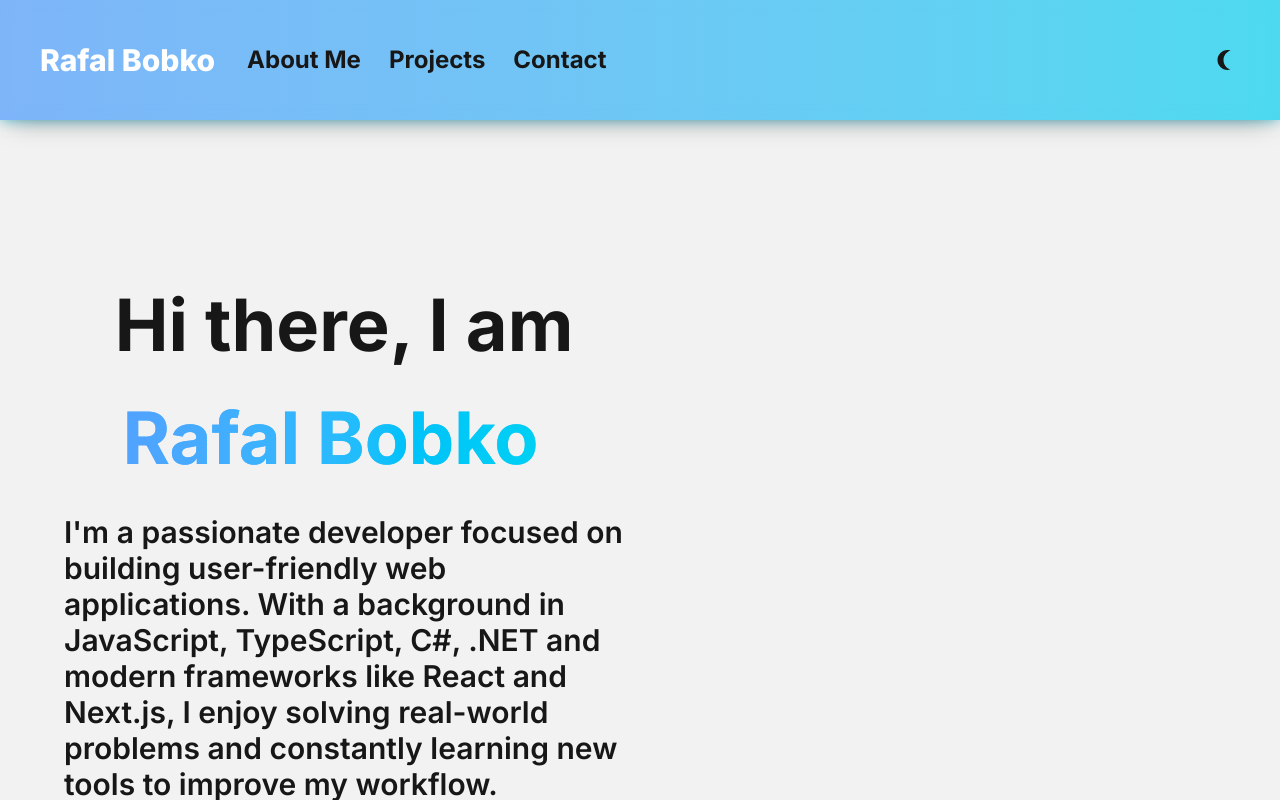
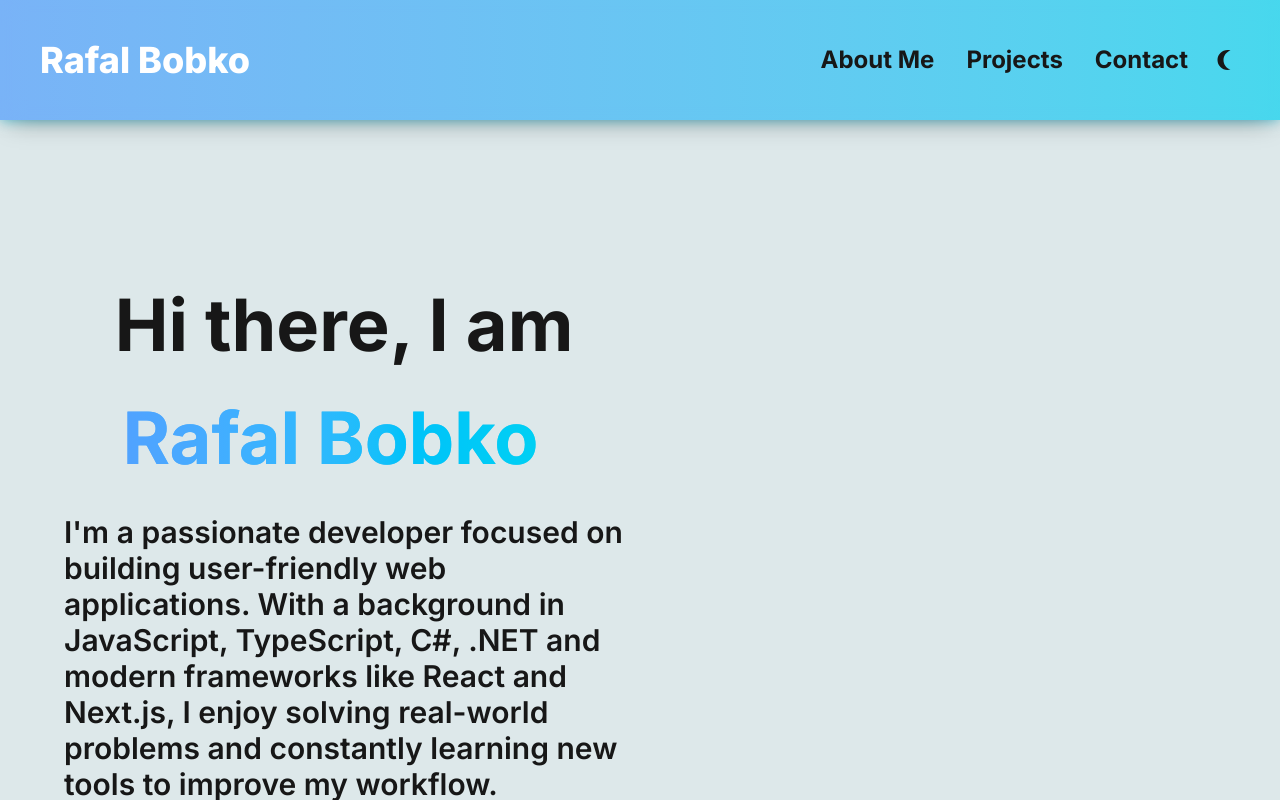
Before and after one commit to sabaudianin/portfoliodev, a Next.js app: page / in a window 1280 px wide. Both pictures are taken after a click on the button "Switch to light mode". Shown: the top 800 px of the page. Built offline with nearby package versions, Linux system fonts and the light colour scheme; no server answers; a web font is replaced by a local one.

Commit message:
styled,a11y navigation

```diff
--- a/src/components/ThemeToggle/ThemeToggle.tsx
+++ b/src/components/ThemeToggle/ThemeToggle.tsx
@@ -20,12 +20,18 @@ export default function ThemeToggle() {
       aria-pressed={isDark}
       aria-label={label}
       title={label}
-      className="realtive size-12 rounded-md hover:scale-[1.25] inline-flex items-center justify-center transition-transform duration-150 hover:scale-[1.05]focus-visible:outline-none focus-visible:ring-2 focus-visible:ring-white/90 focus-visible:ring-offset-2 focus-visible:ring-offset-cyan-500"
+      className="relative size-12 rounded-md hover:scale-[1.25] inline-flex items-center justify-center transition-transform duration-150 focus-visible:outline-none focus-visible:ring-2 focus-visible:ring-white/90 focus-visible:ring-offset-2 focus-visible:ring-offset-cyan-500 motion-reduce:transform-none"
     >
       {isDark ? (
-        <IoSunnySharp className="text-2xl" />
+        <IoSunnySharp
+          className="text-2xl active:scale-[1.4] transition-transform motion-reduce:active:scale-100"
+          aria-hidden="true"
+        />
       ) : (
-        <MdOutlineNightlightRound className="text-2xl " />
+        <MdOutlineNightlightRound
+          className="text-2xl active:scale-[1.4] transition-transform  motion-reduce:active:scale-100"
+          aria-hidden="true"
+        />
       )}
     </button>
   );
--- a/src/layouts/Header/MenuDesktop/MenuDesktop.tsx
+++ b/src/layouts/Header/MenuDesktop/MenuDesktop.tsx
@@ -8,7 +8,7 @@ export const MenuDesktop = () => {
   const pathname = usePathname();
 
   return (
-    <ul className="flex items-center gap-1 text-2xl">
+    <ul className="w-full flex items-center justify-between gap-2 text-2xl">
       {Links.map((link) => {
         const active =
           pathname === link.url || pathname.startsWith(`${link.url}/`);
@@ -17,8 +17,9 @@ export const MenuDesktop = () => {
             <Link
               href={link.url}
               aria-current={active ? "page" : undefined}
-              className={`inline-flex items-center rounded-md px-3 py-2 font-bold  transition hover:scale-[1.03] hover:text-white  ${
-                active ? "bg-white/15 text-black" : ""
+              aria-label={link.ariaLabel}
+              className={`inline-flex items-center rounded-md px-3 py-2 font-bold  transition hover:scale-[1.03] hover:text-white focus-visible:outline-none focus-visible:ring-1 focus-visible:ring-offset-1 focus-visible:ring-offset-cyan-500 active:bg-[var(--primary-to)]/50 ${
+                active ? "bg-white/15 " : ""
               }`}
             >
               {link.title}
--- a/src/layouts/Header/MenuHamburger/MenuHamburger.tsx
+++ b/src/layouts/Header/MenuHamburger/MenuHamburger.tsx
@@ -2,48 +2,63 @@
 
 import Link from "next/link";
 import { useState } from "react";
+import { usePathname } from "next/navigation";
 import { Links } from "../../../types/navlinks";
 import { CloseIcon } from "@/components/icons/CloseIcon";
 import { MenuIcon } from "@/components/icons/MenuIcon";
 
 export const MenuHamburger: React.FC = () => {
+  const pathname = usePathname();
   const [isOpen, setIsOpen] = useState(false);
-
+  const closeMenu = () => setIsOpen(false);
   const toggleMenu = () => setIsOpen((prev) => !prev);
 
   return (
     <div className="sm:hidden">
       <button
         type="button"
-        className=" z-20 inline-flex items-center justify-center rounded-md p-2 hover:scale-105 font-extrabold"
+        className=" z-20 inline-flex items-center justify-center rounded-md p-2 font-extrabold"
         aria-controls="mobile-menu"
         aria-expanded={isOpen}
-        aria-label="Toggle menu"
+        aria-label={isOpen ? "Close menu" : "Open menu"}
         onClick={toggleMenu}
       >
         <span className="sr-only">{isOpen ? "Close menu" : "Open menu"}</span>
         {isOpen ? <CloseIcon /> : <MenuIcon />}
       </button>
-
+      {isOpen && (
+        <div
+          className="fixed inset-0 h-screen z-10  bg-black/40 animate-fade-in motion-reduce:animate-none"
+          aria-hidden="true"
+          onClick={closeMenu}
+        />
+      )}
       {isOpen && (
         <nav
           id="mobile-menu"
-          className="absolute right-0 top-22 w-1/2 glass shadow-lg transition-opacity duration-200 ease-in-out rounded-xl px-8"
-          role="menu"
+          className="absolute z-20 right-0 top-20 w-1/2 px-8 glass shadow-lg transition-opacity duration-200 ease-in-out rounded-xl  motion-reduce:transition-none"
           aria-label="Mobile navigation"
         >
           <ul className="flex flex-col space-y-1 py-3 text-center text-xl">
-            {Links.map((link) => (
+            {Links.map((link) => {
+              const active =
+                pathname === link.url || pathname.startsWith(`${link.url}/`);
+              return (
                 <li key={link.id}>
                   <Link
                     href={link.url}
-                  className="block whitespace-nowrap px-3 py-2 font-extrabold transition"
-                  onClick={() => setIsOpen(false)}
+                    aria-current={active ? "page" : undefined}
+                    aria-label={link.ariaLabel}
+                    onClick={closeMenu}
+                    className={`inline-flex items-center whitespace-nowrap rounded-md px-3 py-2 font-bold active:bg-[var(--primary-to)]/50 transition motion-reduce:transition-none ${
+                      active ? "bg-white/15 " : ""
+                    }`}
                   >
                     {link.title}
                   </Link>
                 </li>
-            ))}
+              );
+            })}
           </ul>
         </nav>
       )}
--- a/src/layouts/Header/Navbar/Navbar.tsx
+++ b/src/layouts/Header/Navbar/Navbar.tsx
@@ -7,25 +7,26 @@ import ThemeToggle from "../../../components/ThemeToggle/ThemeToggle";
 
 export const Navbar = () => {
   return (
-    <header className="sticky top-0 z-50 shadow-cyan-glow">
+    <header className="sticky top-0 z-40 shadow-cyan-glow">
       <div className="glass relative lg:py-4">
-        {/* Skip link dla dostępności */}
+        {/* Skip link */}
         <a
           href="#main"
           className="sr-only focus:not-sr-only focus:absolute focus:left-4 focus:top-3 focus:rounded-md focus:bg-white/90 focus:px-3 focus:py-2 focus:text-slate-900"
         >
-          Przejdź do treści
+          Skip to Content
         </a>
 
         <nav
-          aria-label="Główna nawigacja"
+          aria-label="Main Navigation"
           className="mx-auto max-w-7xl px-4 py-4 sm:px-6 lg:px-8"
         >
           <div className="flex h-14 items-center justify-between">
-            <div className="flex flex-1 items-center gap-3">
+            <div className="flex flex-1 items-center justify-between gap-3">
               <Link
                 href="/"
-                className="inline-flex items-center rounded-md px-2 text-xl lg:text-3xl font-extrabold text-white focus-visible:outline-none focus-visible:ring-2 focus-visible:ring-white/90 focus-visible:ring-offset-2 focus-visible:ring-offset-cyan-500 animate-fade-in animate-blur-in"
+                aria-label="Main page"
+                className="inline-flex items-center rounded-md px-2 text-xl lg:text-4xl font-extrabold text-white focus-visible:outline-none focus-visible:ring-1 focus-visible:ring-white/90 focus-visible:ring-offset-1    animate-fade-in animate-blur-in active:scale-[1.1] hover:text-white/90 transition"
               >
                 Rafal Bobko
               </Link>
--- a/src/styles/globals.css
+++ b/src/styles/globals.css
@@ -3,7 +3,7 @@
 @import "./animations.css";
 
 :root {
-  --background: #f2f2f2;
+  --background: #dde8ea;
   --foreground: #171717;
   --primary-from: #60a5fa;
   --primary-to: #22d3ee;
@@ -21,7 +21,6 @@ html.dark {
 
 html.dark .glass {
   background: rgba(57, 81, 123, 0.545);
-
   box-shadow: 0 10px 25px -10px rgba(247, 246, 246, 0.35);
 }
 
@@ -93,7 +92,7 @@ body {
 .btn-primary:active {
   transform: translateY(1px);
 }
-.visually-hidden {
+/* .visually-hidden {
   position: absolute !important;
   height: 1px;
   width: 1px;
@@ -103,7 +102,7 @@ body {
   border: 0;
   padding: 0;
   margin: -1px;
-}
+} */
 
 /* Effects UI */
 .glass {
--- a/src/types/navlinks.ts
+++ b/src/types/navlinks.ts
@@ -1,11 +1,12 @@
 export interface NavLink {
   id: number;
   title: string;
-  url: string;
+  url: `/${string}` | `#${string}`;
+  ariaLabel?: string;
 }
 
 export const Links: NavLink[] = [
-  { id: 1, title: "About Me", url: "/about" },
-  { id: 2, title: "Projects", url: "/myProjects" },
-  { id: 3, title: "Contact", url: "/contact" },
+  { id: 1, title: "About Me", url: "/about", ariaLabel: "About Me" },
+  { id: 2, title: "Projects", url: "/my-projects", ariaLabel: "My Projects" },
+  { id: 3, title: "Contact", url: "/contact", ariaLabel: "Contact" },
 ];
```
Lines whose indentation alone changed are shown as unchanged.
